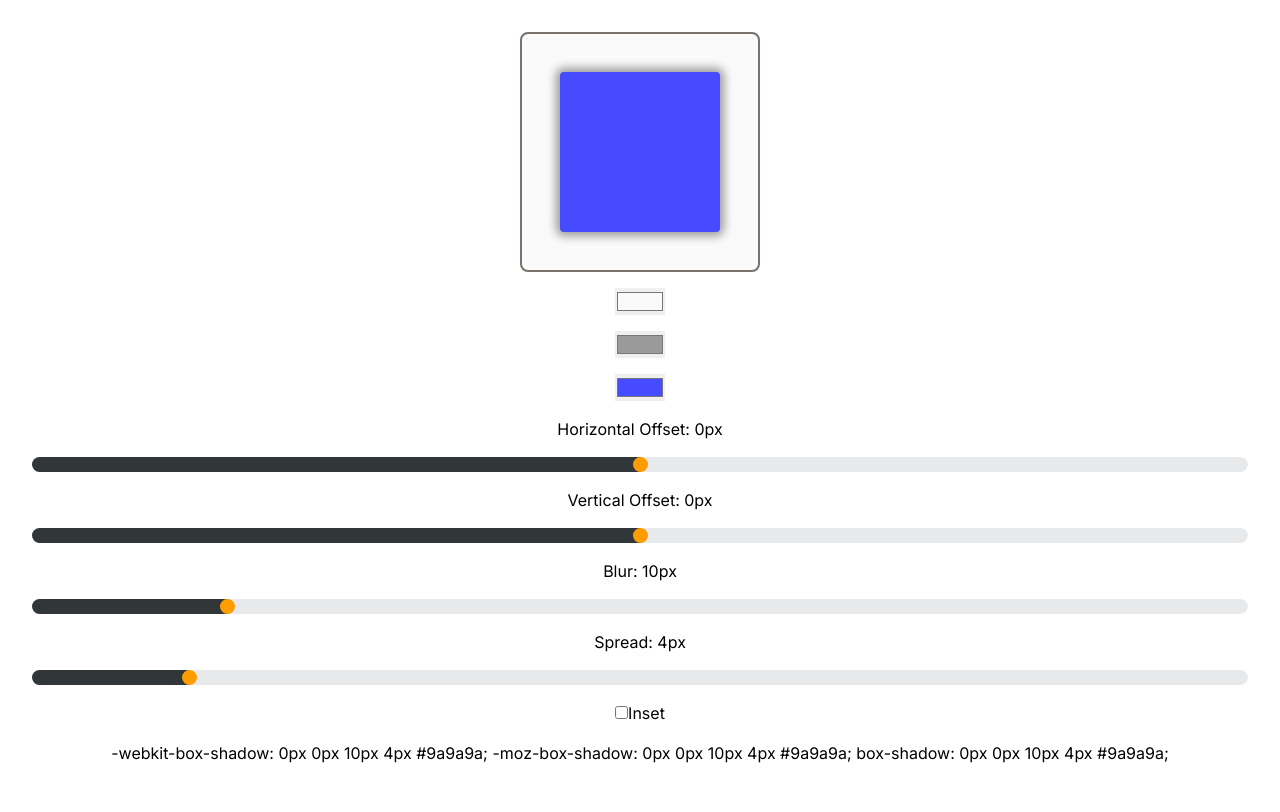
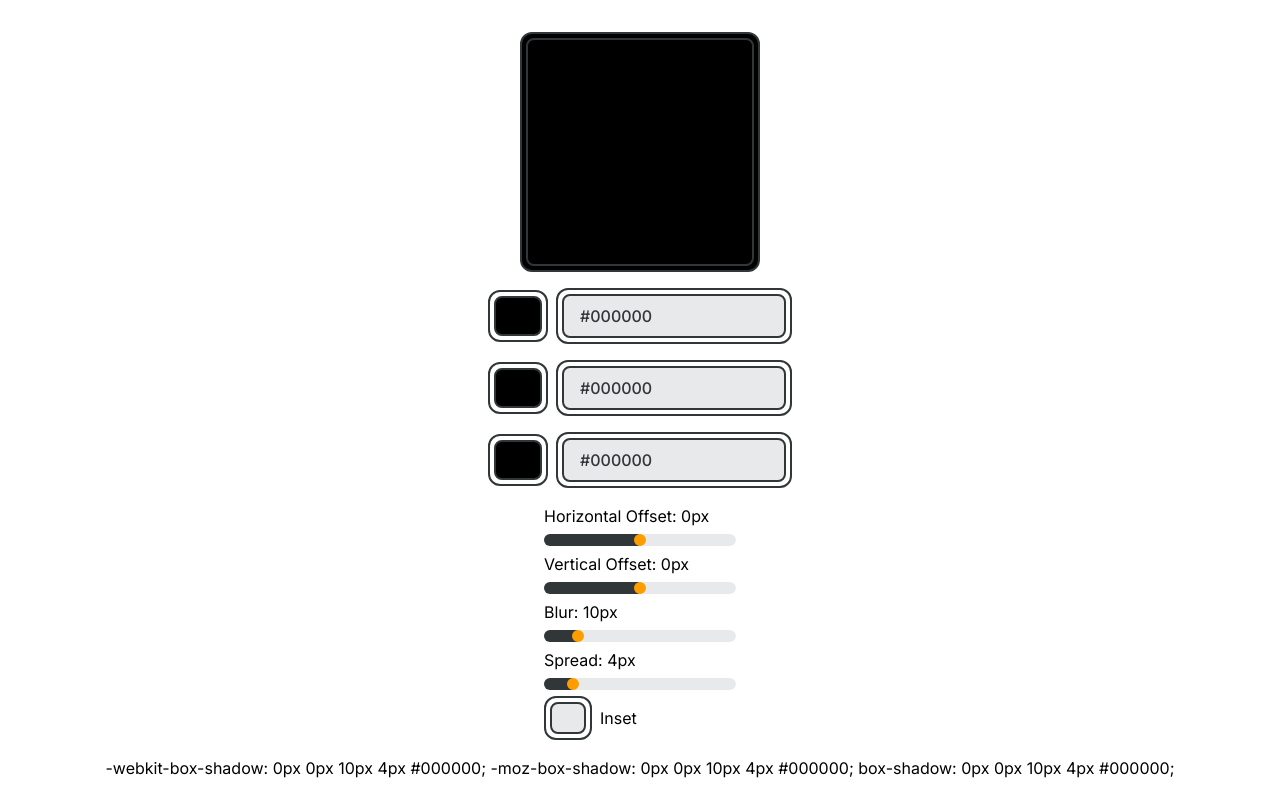
Before and after one commit to kmr-sahil/saras-uitoolbox, a Next.js app: page /boxshadow in a window 1280 px wide. Built offline with nearby package versions, Linux system fonts and the light colour scheme.

Commit message:
boxshadow update ui

```diff
--- a/src/app/boxshadow/page.jsx
+++ b/src/app/boxshadow/page.jsx
@@ -1,5 +1,7 @@
 "use client"
 import React, { useState } from 'react';
+import InpColor from '@/components/InpColor'; // Import the InpColor component
+
 
 function BoxShadowPage() {
   const [shadowDetails, setShadowDetails] = useState({
@@ -13,25 +15,31 @@ function BoxShadowPage() {
     inset: false,
   });
 
-  const handleInputChange = (e) => {
-    const { id, type, value, checked } = e.target;
-    setShadowDetails((prevDetails) => ({
-      ...prevDetails,
-      [id]:
+  const handleInputChange = (e, id, value) => {
+    const input = e?.target || { id, value }; // Use optional chaining to safely access target
+    const { type, checked } = input;
+
+    setShadowDetails((prevDetails) => {
+      let updatedDetails = { ...prevDetails };
+      if (type === 'checkbox') {
+        updatedDetails[input.id] = checked;
+      } else {
+        updatedDetails[input.id] =
           type === 'range'
-          ? id.includes('Offset')
-            ? parseInt(value, 10) // Adjusting the range for horizontal and vertical offsets
-            : parseInt(value, 10)
-          : type === 'checkbox'
-          ? checked
-          : value,
-    }));
+            ? input.id.includes('Offset')
+              ? parseInt(input.value, 10)
+              : parseInt(input.value, 10)
+            : input.value;
+      }
+      return updatedDetails;
+    });
   };
+
 
   const generateBoxShadowCSS = () => {
     const { horOffset, verOffset, blur, spread, shadowColor, inset } = shadowDetails;
     const insetValue = inset ? 'inset ' : '';
-    return `${insetValue}${horOffset}px ${verOffset}px ${blur}px ${spread}px ${shadowColor}`;
+    return `${insetValue}${horOffset}px ${verOffset}px ${blur}px ${spread}px #${shadowColor}`;
   };
 
 
@@ -39,44 +47,41 @@ function BoxShadowPage() {
     <div className="flex flex-col gap-4 items-center justify-center p-[2rem]">
 
       <div
-        className="w-[15rem] h-[15rem] p-[2rem] flex items-center justify-center border-2 border-stone-500 rounded-lg"
+        className="w-[15rem] h-[15rem] flex items-center justify-center inp-outer"
         style={{
-          backgroundColor: shadowDetails.bgColor,
+          backgroundColor: `#${shadowDetails.bgColor}`,
         }}
       >
+        <div className='inp-outer w-[100%] h-[100%] flex items-center justify-center rounded-[8px]'>
+
             <div
               className="w-[10rem] h-[10rem] rounded"
               style={{
-            backgroundColor: shadowDetails.boxColor,
+                backgroundColor: `#${shadowDetails.boxColor}`,
                 boxShadow: generateBoxShadowCSS(),
               }}
             ></div>
+
         </div>
 
+      </div>
 
-      <input
-        id="bgColor"
-        type="color"
-        value={shadowDetails.bgColor}
-        onChange={handleInputChange}
-        placeholder="Background Color"
+      <InpColor
+        inputColor={shadowDetails.bgColor}
+        setInputColor={(newColor) => handleInputChange(null, 'bgColor', newColor)}
       />
 
-      <input
-        id="shadowColor"
-        type="color"
-        value={shadowDetails.shadowColor}
-        onChange={handleInputChange}
-        placeholder="Shadow Color"
+      <InpColor
+        inputColor={shadowDetails.shadowColor}
+        setInputColor={(newColor) => handleInputChange(null, 'shadowColor', newColor)}
       />
 
-      <input
-        id="boxColor"
-        type="color"
-        value={shadowDetails.boxColor}
-        onChange={handleInputChange}
-        placeholder="Box Color"
+      <InpColor
+        inputColor={shadowDetails.boxColor}
+        setInputColor={(newColor) => handleInputChange(null, 'boxColor', newColor)}
       />
+
+    <div className='w-[12rem] gap-4'>
 
     <label htmlFor="horizontalOffset">Horizontal Offset: {shadowDetails.horOffset}px</label>
       <input
@@ -85,7 +90,7 @@ function BoxShadowPage() {
         value={shadowDetails.horOffset} // Adjusting the range for display
         min={-32}
         max={32}
-        onChange={handleInputChange}
+        onChange={(e) => handleInputChange(e, 'horOffset')}
       />
 
       <label htmlFor="verticalOffset">Vertical Offset: {shadowDetails.verOffset}px</label>
@@ -95,11 +100,11 @@ function BoxShadowPage() {
         value={shadowDetails.verOffset} // Adjusting the range for display
         min={-32}
         max={32}
-        onChange={handleInputChange}
+        onChange={(e) => handleInputChange(e, 'verOffset')}
       />
 
       <label htmlFor="blur">Blur: {shadowDetails.blur}px</label>
-      <input id="blur" type="range" value={shadowDetails.blur} min={0} max={64} onChange={handleInputChange} />
+      <input id="blur" type="range" value={shadowDetails.blur} min={0} max={64} onChange={(e) => handleInputChange(e, 'blur')}/>
 
       <label htmlFor="spread">Spread: {shadowDetails.spread}px</label>
       <input
@@ -108,18 +113,23 @@ function BoxShadowPage() {
         value={shadowDetails.spread}
         min={0}
         max={32}
-        onChange={handleInputChange}
+        onChange={(e) => handleInputChange(e, 'spread')}
       />
 
-      <label>
-        <input
-          id="inset"
-          type="checkbox"
-          checked={shadowDetails.inset}
-          onChange={handleInputChange}
-        />
-        Inset
-      </label>
+      <div className="flex gap-[0.5rem] items-center">
+        <div className='flex items-center justify-center inp-outer'>
+            <div
+              className='w-[2rem] h-[2rem] inp'
+              onClick={() => setShadowDetails({ ...shadowDetails, inset: !shadowDetails.inset })}
+
+            ></div>
+        </div>
+
+      <div className="">Inset</div>
+    </div>
+
+    </div>
+
 
       <div>
         {/* Display the generated CSS code */}
--- a/src/app/globals.css
+++ b/src/app/globals.css
@@ -60,14 +60,14 @@
   }
 
   input[type="range"]::-webkit-slider-runnable-track {
-    height: 15px;
+    height: 12px;
     background: #E8E9EB;
     border-radius: 16px;
   }
 
   /* Track: Mozilla Firefox */
 input[type="range"]::-moz-range-track {
-  height: 15px;
+  height: 12px;
   background: #E8E9EB;
   border-radius: 16px;
 }
@@ -78,8 +78,8 @@ input[type="range"]::-webkit-slider-thumb {
   -webkit-appearance: none;
   appearance: none;
   /* creating a custom design */
-  height: 15px;
-  width: 15px;
+  height: 12px;
+  width: 12px;
   background-color: #FF9D00;
   border-radius: 50%;
   border: 2px solid #FF9D00;
@@ -90,8 +90,8 @@ input[type="range"]::-webkit-slider-thumb {
 
 /* Thumb: Firefox */
 input[type="range"]::-moz-range-thumb {
-  height: 15px;
-  width: 15px;
+  height: 12px;
+  width: 12px;
   background-color: #FF9D00;
   border-radius: 50%;
   border: 1px solid #313638;
```
Lines whose indentation alone changed are shown as unchanged.
